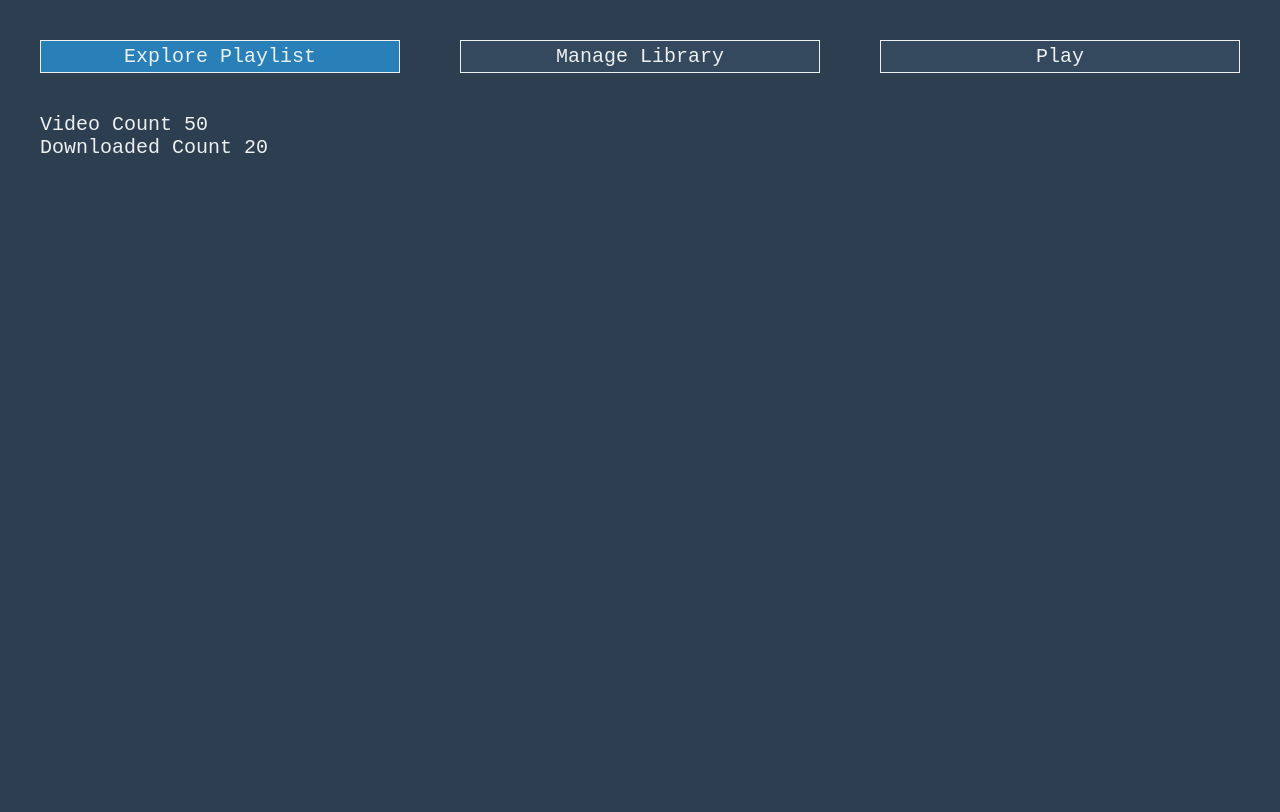
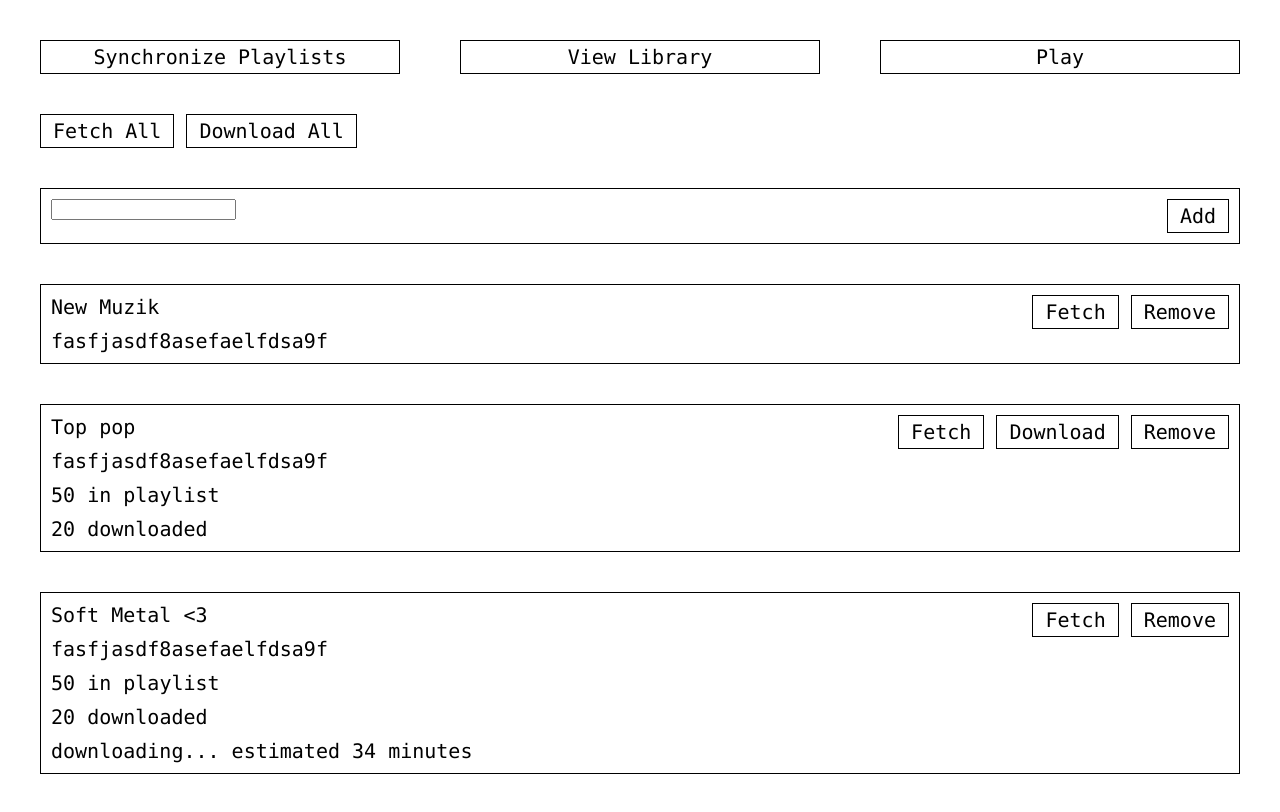
Before and after one commit to mahhov/youtube-native-playlist, an Electron app: page src/index.html in a window 1280 px wide. Drawn offline with nearby package versions, Linux system fonts and the light colour scheme; files that its build step writes are made by us from their sources; no server answers.

Commit message:
basic layout styling and playlist placeholder mockup

```diff
--- a/src/index.html
+++ b/src/index.html
@@ -1,14 +1,14 @@
-<body style="background:#2c3e50; color:#ecf0f1; font-family: monospace; font-size:20px">
+<body>
 
 	<div class="section tab-wrapper">
 		<div class="tab">
 			<input type="radio" id="tab1" name="tab" onchange="" checked>
-			<label for="tab1">Explore Playlist</label>
+			<label for="tab1">Synchronize Playlists</label>
 		</div>
 
 		<div class="tab">
 			<input type="radio" id="tab2" name="tab" onchange="">
-			<label for="tab2">Manage Library</label>
+			<label for="tab2">View Library</label>
 		</div>
 
 		<div class="tab">
@@ -18,9 +18,67 @@
 	</div>
 
 	<div class="section">
-		<div>Video Count <span>50</span></div>
-		<div>Downloaded Count <span>20</span></div>
-		<div></div>
+
+		<div class="line">
+			<button onclick="">Fetch All</button>
+			<button onclick="">Download All</button>
+		</div>
+
+		<div class="group">
+			<div class="line right">
+				<button onclick="">Add</button>
+			</div>
+			<div class="line">
+				<input/>
+			</div>
+		</div>
+
+		<div class="group">
+			<div class="line right">
+				<button onclick="">Fetch</button>
+				<button onclick="">Remove</button>
+			</div>
+			<div class="line">New Muzik</div>
+			<div class="line">fasfjasdf8asefaelfdsa9f</div>
+		</div>
+
+		<div class="group">
+			<div class="line right">
+				<button onclick="">Fetch</button>
+				<button onclick="">Download</button>
+				<button onclick="">Remove</button>
+			</div>
+			<div class="line">Top pop</div>
+			<div class="line">fasfjasdf8asefaelfdsa9f</div>
+			<div class="line"><span>50</span> in playlist</div>
+			<div class="line" class="line"><span>20</span> downloaded</div>
+		</div>
+
+		<div class="group">
+			<div class="line right">
+				<button onclick="">Fetch</button>
+				<button onclick="">Remove</button>
+			</div>
+			<div class="line">Soft Metal <3</div>
+			<div class="line">fasfjasdf8asefaelfdsa9f</div>
+			<div class="line"><span>50</span> in playlist</div>
+			<div class="line" class="line"><span>20</span> downloaded</div>
+			<div class="line">downloading... estimated 34 minutes</div>
+		</div>
+
+		<!--todo: undo for recently deleted-->
+	</div>
+
+	<div class="section">
+		<div>
+
+		</div>
+	</div>
+
+	<div class="section">
+		<div>
+
+		</div>
 	</div>
 
 </body>
--- a/styleScss/button.scss
+++ b/styleScss/button.scss
@@ -6,8 +6,6 @@ button, input[type=checkbox] + label, input[type=radio] + label {
   color: $font-color;
   background: $element-color;
   border: 1px solid $font-color;
-  font-family: monospace;
-  font-size: 20px;
   cursor: pointer;
   padding: 4px 12px;
   transition: background-color .2s ease;
--- a/styleScss/colors.scss
+++ b/styleScss/colors.scss
@@ -1,3 +1,5 @@
+// dark theme
+
 $background-color: #2c3e50;
 
 $element-color: #34495e;
@@ -6,3 +8,14 @@ $active-color: #2980b9;
 
 $font-color: #ecf0f1;
 $active-font-color: #ecf0f1;
+
+// light theme
+
+$background-color: #fff;
+
+$element-color: #fff;
+$hover-color: #eee;
+$active-color: #fff;
+
+$font-color: #000;
+$active-font-color: #000;
--- a/styleScss/layout.scss
+++ b/styleScss/layout.scss
@@ -5,13 +5,37 @@
   padding-bottom: 20px
 }
 
+body, button {
+  font-family: Consolas, monaco, monospace;
+  font-size: 20px;
+}
+
 body {
   margin: auto;
   max-width: 1400px;
+  background-color: $background-color;
+  color: $font-color;
 }
 
 .section {
   margin: 40px;
+}
+
+.group {
+  margin-top: 40px;
+  padding: 0 10px 10px;
+  color: $font-color;
+  background: $element-color;
+  border: 1px solid $font-color;
+  overflow: auto;
+}
+
+.line {
+  margin-top: 10px;
+}
+
+.right {
+  float: right;
 }
 
 .tab-wrapper {
```
